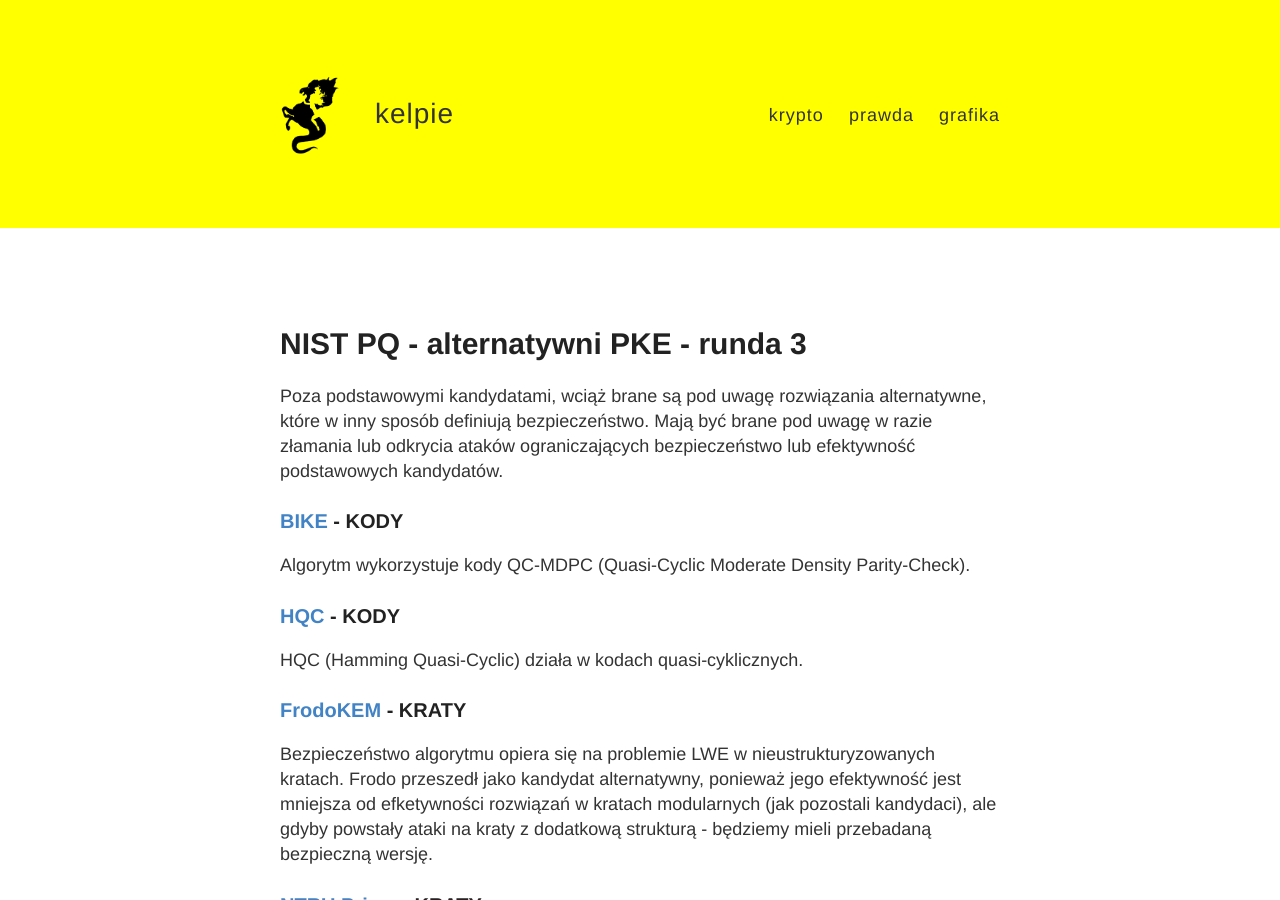
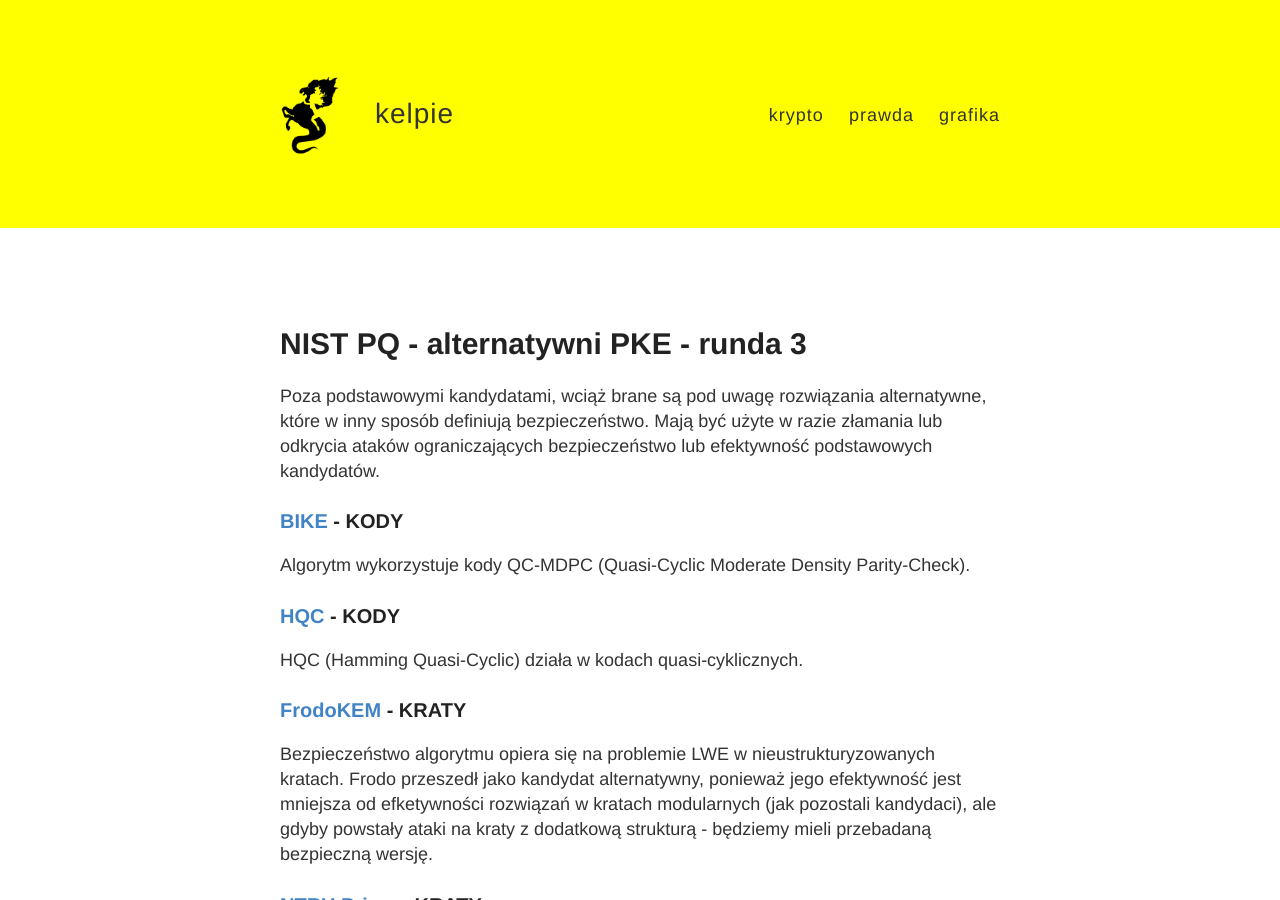
Before and after one commit to keIpie/keIpie.github.io, a Jekyll site: the page built from pq/_posts/2021-3-19-nist-round-3-alt.md, in a window 1280 px wide and 900 px high. Built offline with Jekyll 4.4.1, drawn with Linux system fonts in a browser that asks for light colours.

```diff
--- a/pq/_posts/2021-3-19-nist-round-3-alt.md
+++ b/pq/_posts/2021-3-19-nist-round-3-alt.md
@@ -4,7 +4,7 @@
 ---
 
 Poza podstawowymi kandydatami, wciąż brane są pod uwagę rozwiązania alternatywne, które
-w inny sposób definiują bezpieczeństwo. Mają być brane pod uwagę w razie złamania lub odkrycia
+w inny sposób definiują bezpieczeństwo. Mają być użyte w razie złamania lub odkrycia
 ataków ograniczających bezpieczeństwo lub efektywność podstawowych kandydatów.
 
 ### [BIKE](http://bikesuite.org/) - KODY
```
